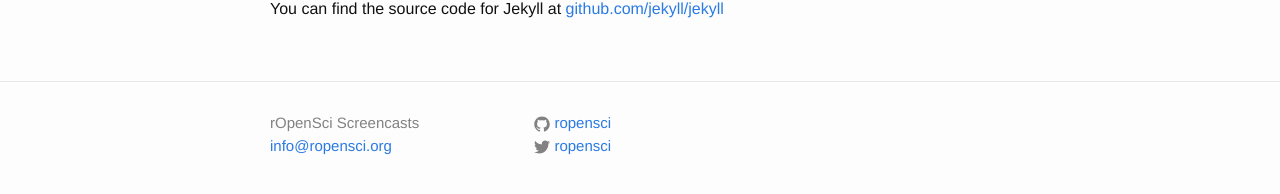
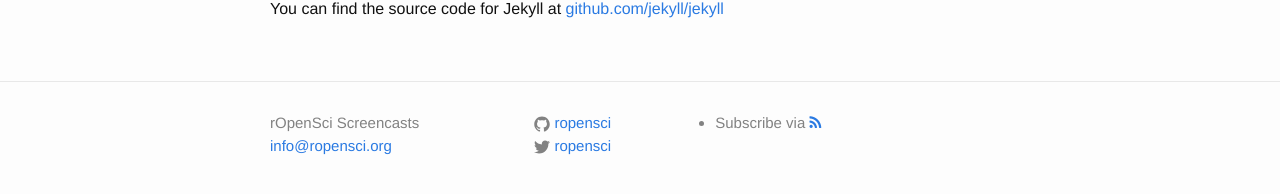
Before and after one commit to ropensci-archive/screencasts, a Jekyll site: the page built from about.md, in a window 1280 px wide. Shown: the part 269-463 px from the top of the page. Built offline with Jekyll 4.4.1, drawn with Linux system fonts in a browser that asks for light colours; nearby versions of some CDN libraries; Markdown is read by kramdown in place of the engine named in the settings.

Commit message:
moved rss feed down

```diff
--- a/_includes/footer.html
+++ b/_includes/footer.html
@@ -43,13 +43,17 @@
           </li>
           {% endif %}
         </ul>
-      </div>
+        </div>
 
-      <div class="footer-col  footer-col-3">
-        <p class="text">{{ site.description }}</p>
-      </div>
+        <div class="footer-col  footer-col-3">
+          <ul class="rss-feed">
+            <li>
+              Subscribe via <a href="{{ site.baseurl }}feed.xml"><i class="fa fa-rss"></i></a>
+            </li>
+          </ul>
+        </div>
+
     </div>
-
   </div>
 
 </footer>
--- a/_includes/head.html
+++ b/_includes/head.html
@@ -8,4 +8,5 @@
 
     <link rel="stylesheet" href="{{ site.url }}{{ "/css/main.css" | prepend: site.baseurl }}">
     <link rel="canonical" href="{{ page.url | replace:'index.html','' | prepend: site.baseurl | prepend: site.url }}">
+    <link rel="stylesheet" href="//maxcdn.bootstrapcdn.com/font-awesome/4.3.0/css/font-awesome.min.css">
 </head>
```
Also changed, not shown: 4 other files.
